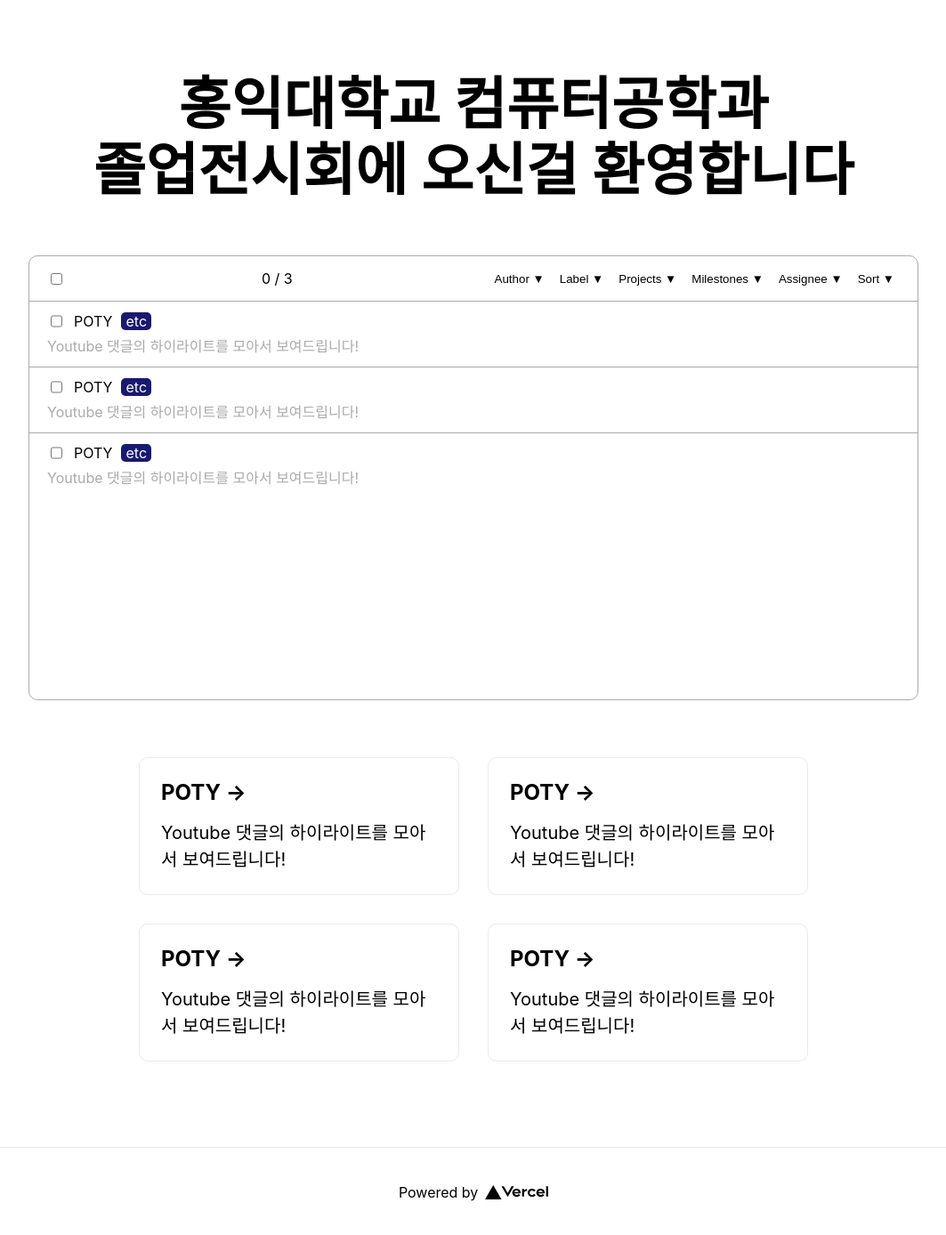
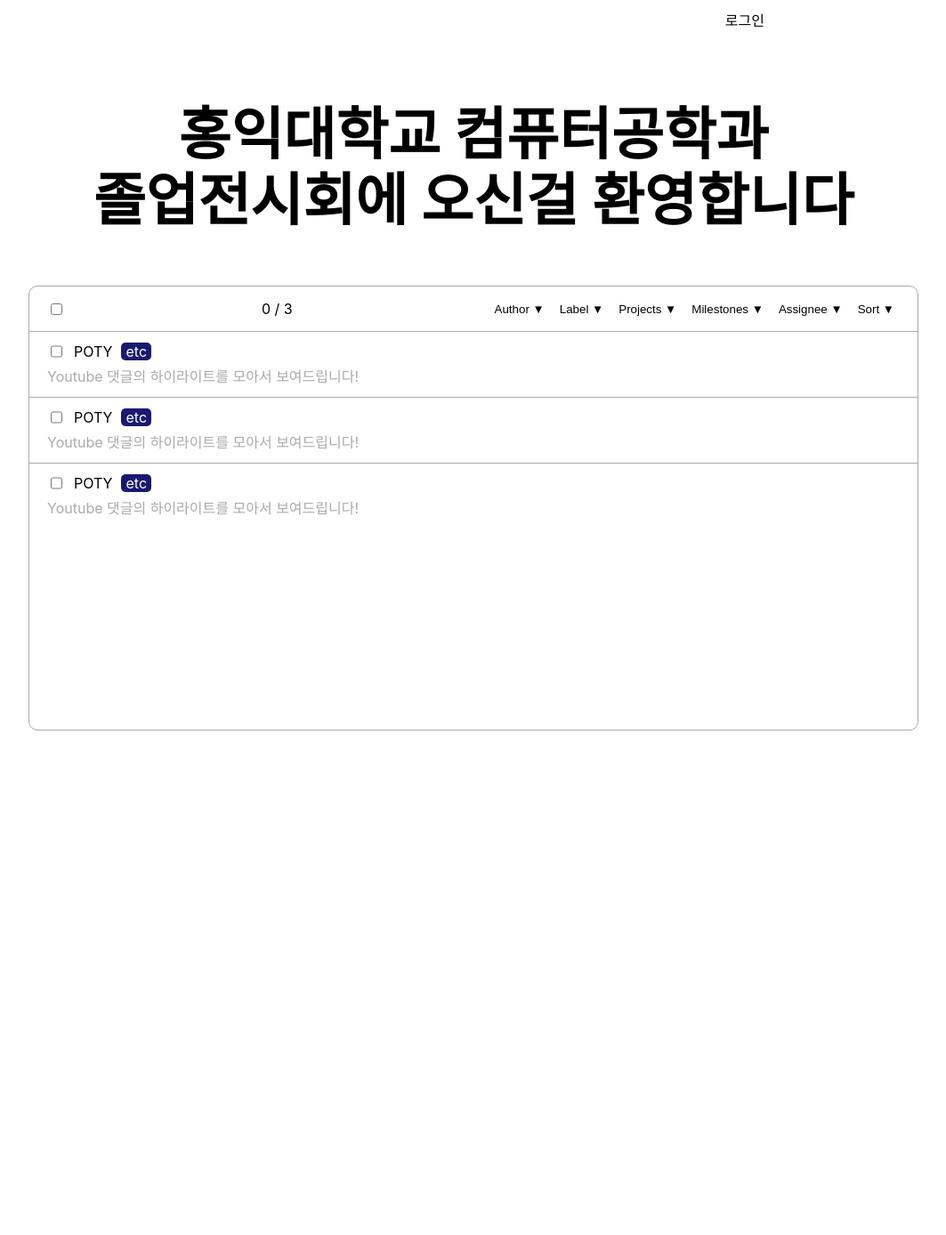
Before and after one commit to puba5/graduation-exhibition, a Next.js app: page / in a window 1280 px wide. Shown: the whole page at 89% size, without its empty margins (108-1171 px from the left). After the commit the page ends 901 px from the top, so only its background shows below. Built offline with nearby package versions, Linux system fonts and the light colour scheme.

Commit message:
feat : 헤더 생성
헤더 생성

```diff
--- /dev/null
+++ b/pages/components/header.js
@@ -0,0 +1,21 @@
+import styled from "styled-components";
+
+export default function Header() {
+  return (
+    <Wrapper>
+      <div />
+      <UserInfo>
+        <div>로그인</div>
+      </UserInfo>
+    </Wrapper>
+  );
+}
+
+const Wrapper = styled.div`
+  width: 100%;
+  display: flex;
+  justify-content: space-around;
+  margin-top: 10px;
+`;
+
+const UserInfo = styled.div``;
--- a/pages/index.js
+++ b/pages/index.js
@@ -1,10 +1,12 @@
 import Head from "next/head";
 import styles from "../styles/Home.module.css";
 import ProjectList from "./components/ProjectList/projectList";
+import Header from "./components/header";
 
 export default function Home() {
   return (
     <div className={styles.container}>
+      <Header />
       <Head>
         <title>홍대컴공졸전</title>
         <link rel="icon" href="/favicon.ico" />
@@ -19,38 +21,7 @@ export default function Home() {
         <br />
         <br />
         <ProjectList />
-        <div className={styles.grid}>
-          <a href="/poty" className={styles.card}>
-            <h3>POTY &rarr;</h3>
-            <p>Youtube 댓글의 하이라이트를 모아서 보여드립니다! </p>
-          </a>
-
-          <a href="" className={styles.card}>
-            <h3>POTY &rarr;</h3>
-            <p>Youtube 댓글의 하이라이트를 모아서 보여드립니다! </p>
-          </a>
-
-          <a href="" className={styles.card}>
-            <h3>POTY &rarr;</h3>
-            <p>Youtube 댓글의 하이라이트를 모아서 보여드립니다! </p>
-          </a>
-
-          <a href="" className={styles.card}>
-            <h3>POTY &rarr;</h3>
-            <p>Youtube 댓글의 하이라이트를 모아서 보여드립니다! </p>
-          </a>
-        </div>
       </main>
-
-      <footer className={styles.footer}>
-        <a
-          href="https://vercel.com?utm_source=create-next-app&utm_medium=default-template&utm_campaign=create-next-app"
-          target="_blank"
-          rel="noopener noreferrer"
-        >
-          Powered by <img src="/vercel.svg" alt="Vercel Logo" className={styles.logo} />
-        </a>
-      </footer>
     </div>
   );
 }
```
